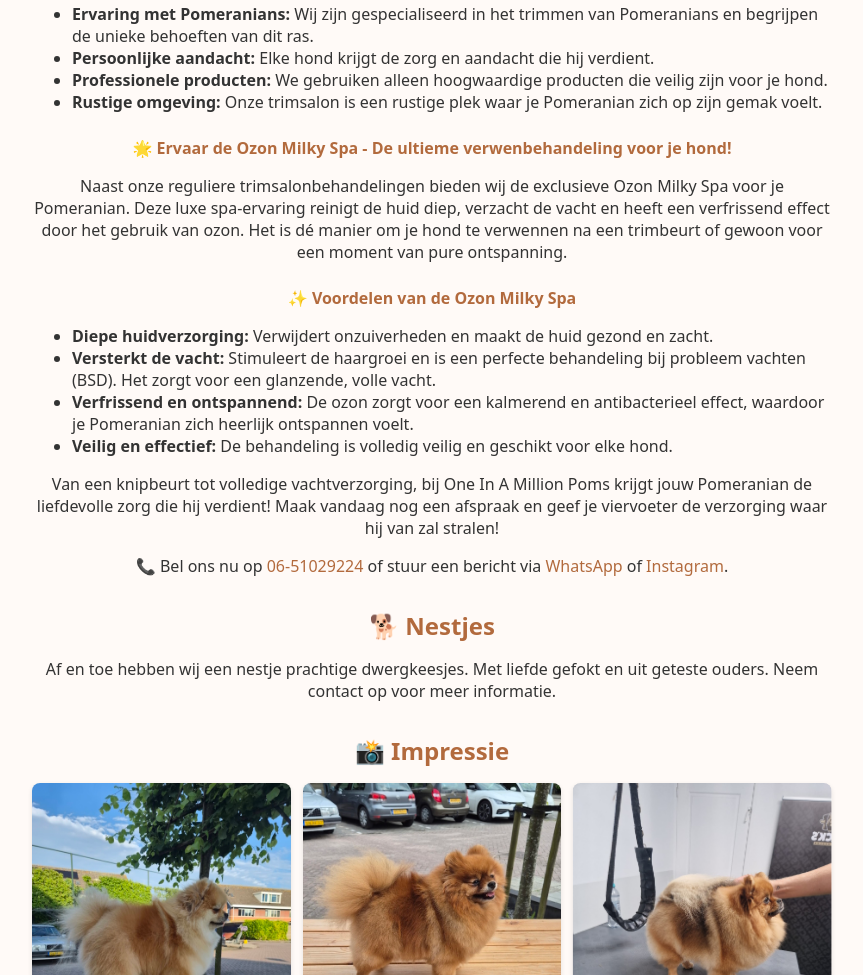
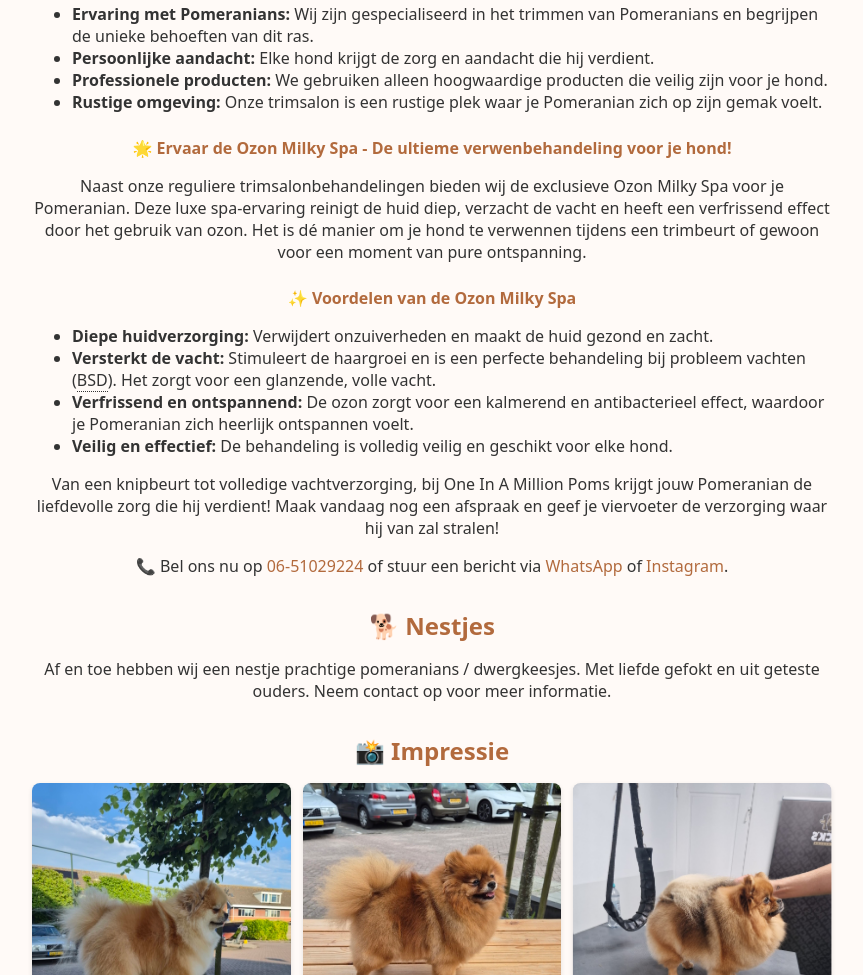
Before and after one commit to henkmollema/oneineamillionpoms.nl, a plain HTML site: page index.html in a window 1280 px wide. Shown: the part 860-1835 px from the top of the page, without its empty margins (208-1071 px from the left). Drawn offline with Linux system fonts and the light colour scheme.

Commit message:
Update website content

```diff
--- a/index.html
+++ b/index.html
@@ -228,6 +228,11 @@
       transform: scaleX(-1);
     }
 
+    span[title] {
+      cursor: help;
+      border-bottom: 1px dotted #333;
+    }
+
     footer {
       padding: 1rem;
       font-size: 0.9rem;
@@ -314,7 +319,7 @@
     <p>
       Naast onze reguliere trimsalonbehandelingen bieden wij de exclusieve Ozon Milky Spa voor je Pomeranian. Deze luxe
       spa-ervaring reinigt de huid diep, verzacht de vacht en heeft een verfrissend effect door het gebruik van ozon.
-      Het is dé manier om je hond te verwennen na een trimbeurt of gewoon voor een moment van pure ontspanning.
+      Het is dé manier om je hond te verwennen tijdens een trimbeurt of gewoon voor een moment van pure ontspanning.
     </p>
 
     <h4>✨ Voordelen van de Ozon Milky Spa</h4>
@@ -325,7 +330,7 @@
       </li>
       <li>
         <strong>Versterkt de vacht:</strong>
-        Stimuleert de haargroei en is een perfecte behandeling bij probleem vachten (BSD). Het zorgt voor een glanzende,
+        Stimuleert de haargroei en is een perfecte behandeling bij probleem vachten (<span title="Black Skin Disease">BSD</span>). Het zorgt voor een glanzende,
         volle vacht.
       </li>
       <li>
@@ -354,7 +359,7 @@
   <section class="nestjes">
     <h3>🐕 Nestjes</h3>
     <p>
-      Af en toe hebben wij een nestje prachtige dwergkeesjes.
+      Af en toe hebben wij een nestje prachtige pomeranians / dwergkeesjes.
       Met liefde gefokt en uit geteste ouders. Neem contact op voor meer informatie.
     </p>
   </section>
```
